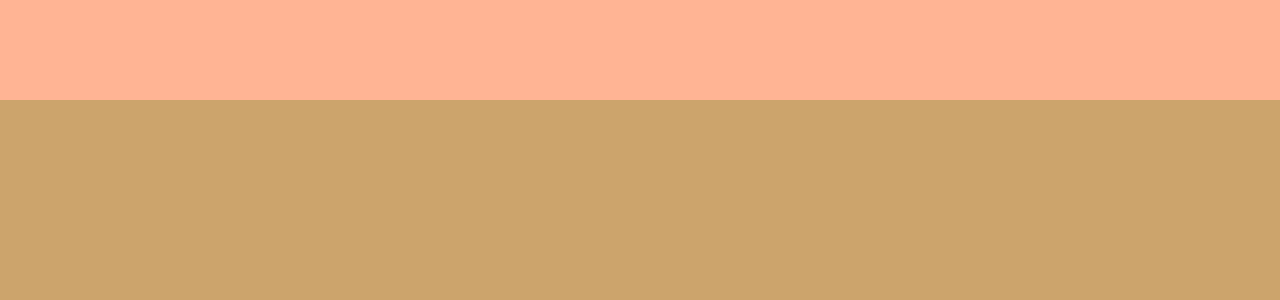
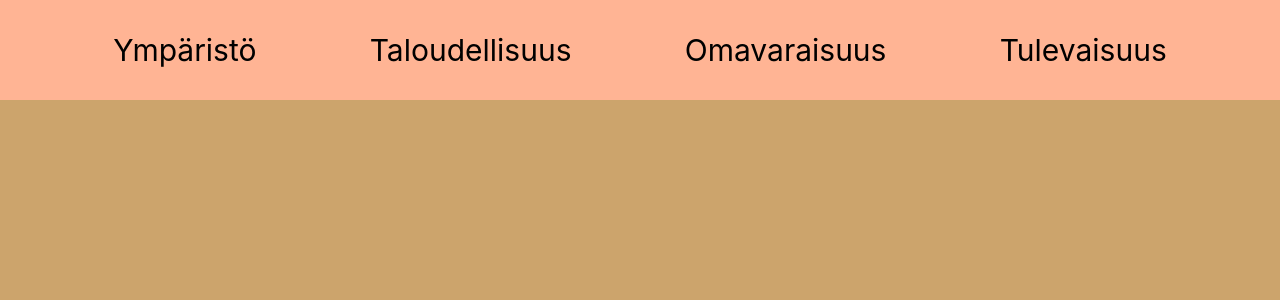
Before and after one commit to tuomaskuusisaari/maalampo-app, a React (Create React App) app: page / in a window 1280 px wide. Shown: the top 300 px of the page. Built offline with nearby package versions, Linux system fonts and the light colour scheme.

Commit message:
header design

```diff
--- a/package.json
+++ b/package.json
@@ -8,6 +8,7 @@
     "@testing-library/user-event": "^7.2.1",
     "react": "^16.13.1",
     "react-dom": "^16.13.1",
+    "react-icons": "^3.9.0",
     "react-scripts": "3.4.1"
   },
   "scripts": {
--- a/src/App.css
+++ b/src/App.css
@@ -1,4 +1,46 @@
 header {
+  display: flex;
+  flex-direction: row;
+  justify-content: space-evenly;
+  align-items: center;
+  align-content: center;
+  background-color: #FFB494;
   height: 100px;
-  background-color: #FFB494;
 }
+
+.nav-link {
+  position: relative;
+  text-decoration: none;
+  font-size: 30px;
+  color: black;
+  border: none;
+}
+
+.nav-link:hover {
+  color: black;
+}
+
+.nav-link:before {
+  content: "";
+  position: absolute;
+  width: 100%;
+  height: 2px;
+  bottom: 0;
+  left: 0;
+  background-color: black;
+  visibility: hidden;
+  -webkit-transform: scaleX(0);
+  transform: scaleX(0);
+  -webkit-transition: all 0.3s ease-in-out 0s;
+  transition: all 0.3s ease-in-out 0s;
+}
+
+.nav-link:hover:before {
+  visibility: visible;
+  -webkit-transform: scaleX(1);
+  transform: scaleX(1);
+}
+
+.nav-link:visited {
+  color: black;
+}
--- a/src/App.js
+++ b/src/App.js
@@ -1,10 +1,41 @@
 import React from 'react';
 import './App.css';
 
+const linkList = [
+  {
+    href: "https://www.youtube.com/watch?v=jMstFOpd-zA",
+    name: "Ympäristö"
+  },
+  {
+    href: "https://www.youtube.com/watch?v=jMstFOpd-zA",
+    name: "Taloudellisuus"
+  },
+  {
+    href: "https://www.youtube.com/watch?v=jMstFOpd-zA",
+    name: "Omavaraisuus"
+  },
+  {
+    href: "https://www.youtube.com/watch?v=jMstFOpd-zA",
+    name: "Tulevaisuus"
+  }
+]
+
+function Header() {
+
+
+  return(
+    <header>
+      {linkList.map((link) =>
+      (<a className="nav-link" href={link.href}>{link.name}</a>))}
+    </header>
+  )
+}
+
 function App() {
   return (
-      <header>
-      </header>
+    <body>
+      <Header/>
+    </body>
   );
 }
 
```
Also changed, not shown: 1 other file (tests, documents, lock files or other folders).
